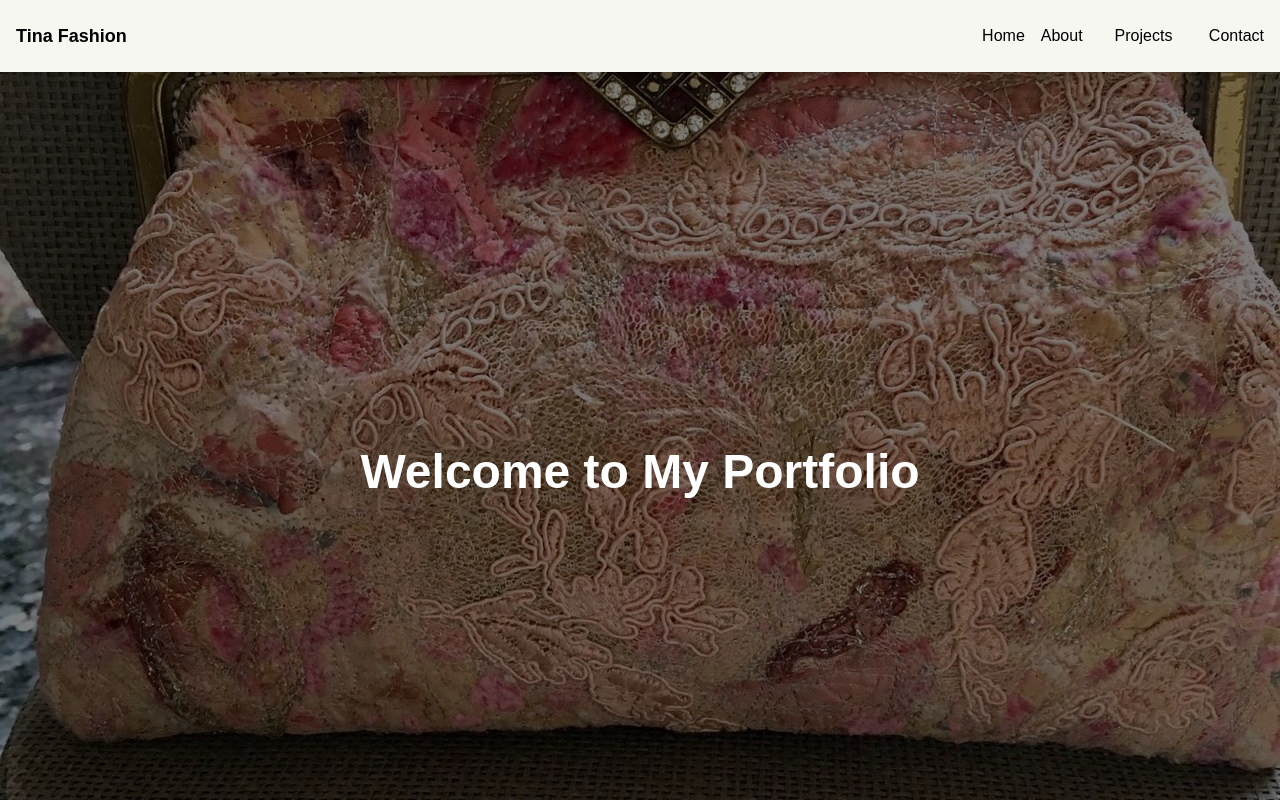
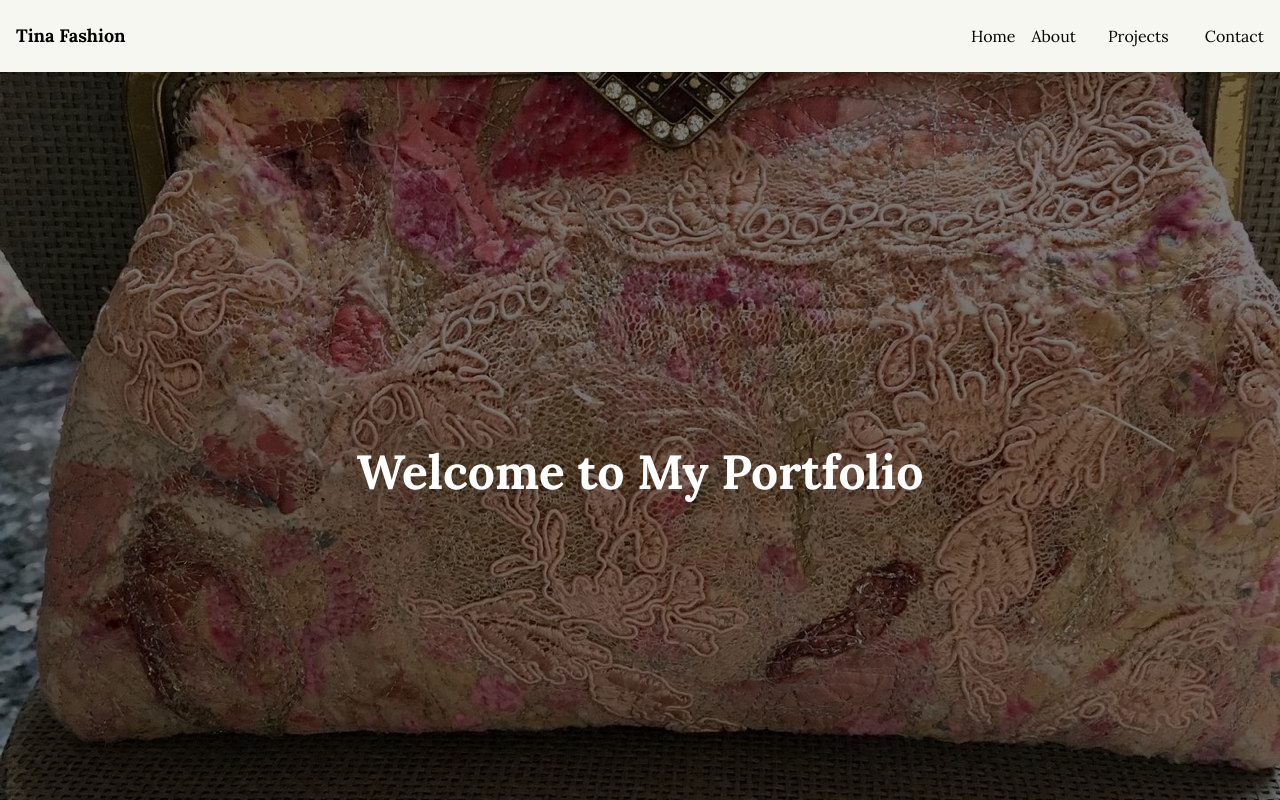
Before and after one commit to DarrenSmith10/Tina_Fashion, a Next.js app: page / in a window 1280 px wide. Shown: the top 800 px of the page. Built offline with nearby package versions, Linux system fonts and the light colour scheme.

Commit message:
10th August 2026: Changed Text.

```diff
--- a/src/app/layout.tsx
+++ b/src/app/layout.tsx
@@ -1,10 +1,19 @@
 import '../styles/globals.css'
+import { Lora } from 'next/font/google'
 
 import type { Metadata } from 'next'
 import { ReactNode } from 'react'
 // Update the import path if Navbar is located elsewhere, e.g.:
 import { Navbar } from '../components/Navbar'
 // Or create the Navbar component at src/components/Navbar.tsx if it doesn't exist.
+
+//add the Lora font to your project
+const lora = Lora({
+  subsets: ["latin"],
+  weight: ["400", "500", "600", "700"],
+}); // Specify the weights
+
+
 
 // Optional: SEO metadata
 export const metadata: Metadata = {
@@ -15,7 +24,7 @@
 export default function RootLayout({ children }: { children: ReactNode }) {
   return (
     <html lang="en">
-      <body>
+      <body className={lora.className}>
         <Navbar />
         {children}
 
```
